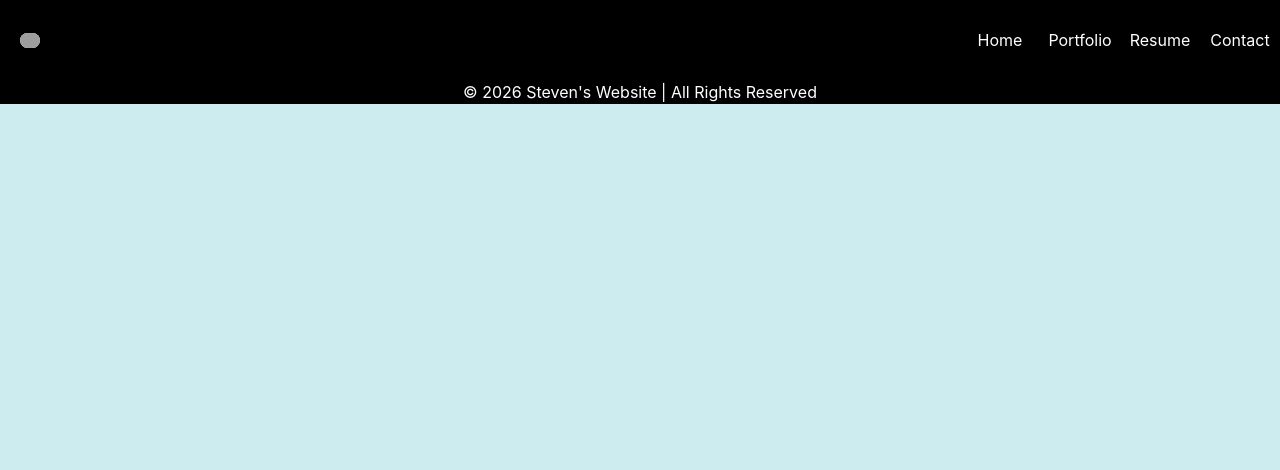
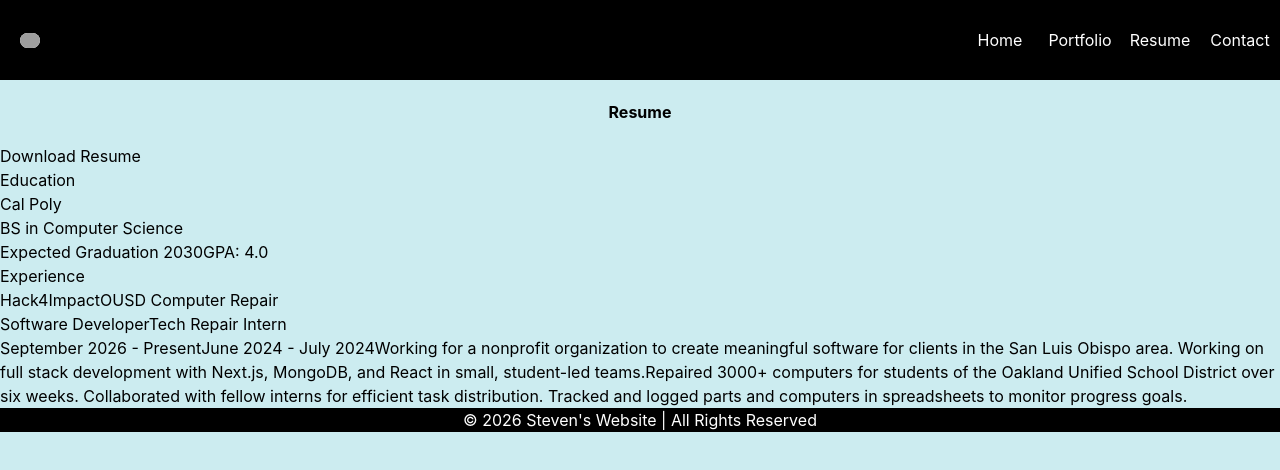
Before and after one commit to speedisparrow/speedisparrow, a Next.js app: page /resume in a window 1280 px wide. Shown: the top 470 px of the page. Built offline with nearby package versions, Linux system fonts and the light colour scheme; grey boxes are pictures that could not be loaded.

Commit message:
feat: setup reusable components for resume

```diff
--- a/src/app/resume/page.tsx
+++ b/src/app/resume/page.tsx
@@ -1,3 +1,56 @@
+type section = {
+  sectionTitle: string;
+  organization: string[];
+  position: string[];
+  timeFrame: string[];
+  desc: string[];
+};
 export default function Resume() {
-
+  const entries: section[] = [
+    {
+      sectionTitle: "Education",
+      organization: ["Cal Poly"],
+      position: ["BS in Computer Science"],
+      timeFrame: ["Expected Graduation 2030"],
+      desc: ["GPA: 4.0"],
+    },
+    {
+      sectionTitle: "Experience",
+      organization: ["Hack4Impact", "OUSD Computer Repair"],
+      position: ["Software Developer", "Tech Repair Intern"],
+      timeFrame: ["September 2026 - Present", "June 2024 - July 2024"],
+      desc: [
+        "Working for a nonprofit organization to create meaningful software for clients in the San Luis Obispo area. Working on full stack development with Next.js, MongoDB, and React in small, student-led teams.",
+        "Repaired 3000+ computers for students of the Oakland Unified School District over six weeks. Collaborated with fellow interns for efficient task distribution. Tracked and logged parts and computers in spreadsheets to monitor progress goals.",
+      ],
+    },
+  ];
+  return (
+    <div>
+      <h1 className="flex font-bold justify-center m-5">Resume</h1>
+      <main>
+        <a
+          href="https://drive.google.com/file/d/1z9qZt2Ro2UuqS9HSeJ-PJqtrZ_BDXSmc/preview"
+          target="_blank"
+        >
+          Download Resume
+        </a>
+          {entries.map((sectionIdx) => {
+            return (
+              <section key={sectionIdx.sectionTitle}>
+                <h2>{sectionIdx.sectionTitle}</h2>
+                <h3>{sectionIdx.organization}</h3>
+                <h4>{sectionIdx.position}</h4>
+                <div>
+                  <p>
+                    {sectionIdx.timeFrame}
+                    {sectionIdx.desc}
+                  </p>
+                </div>
+              </section>
+            );
+          })}
+      </main>
+    </div>
+  );
 }
```
